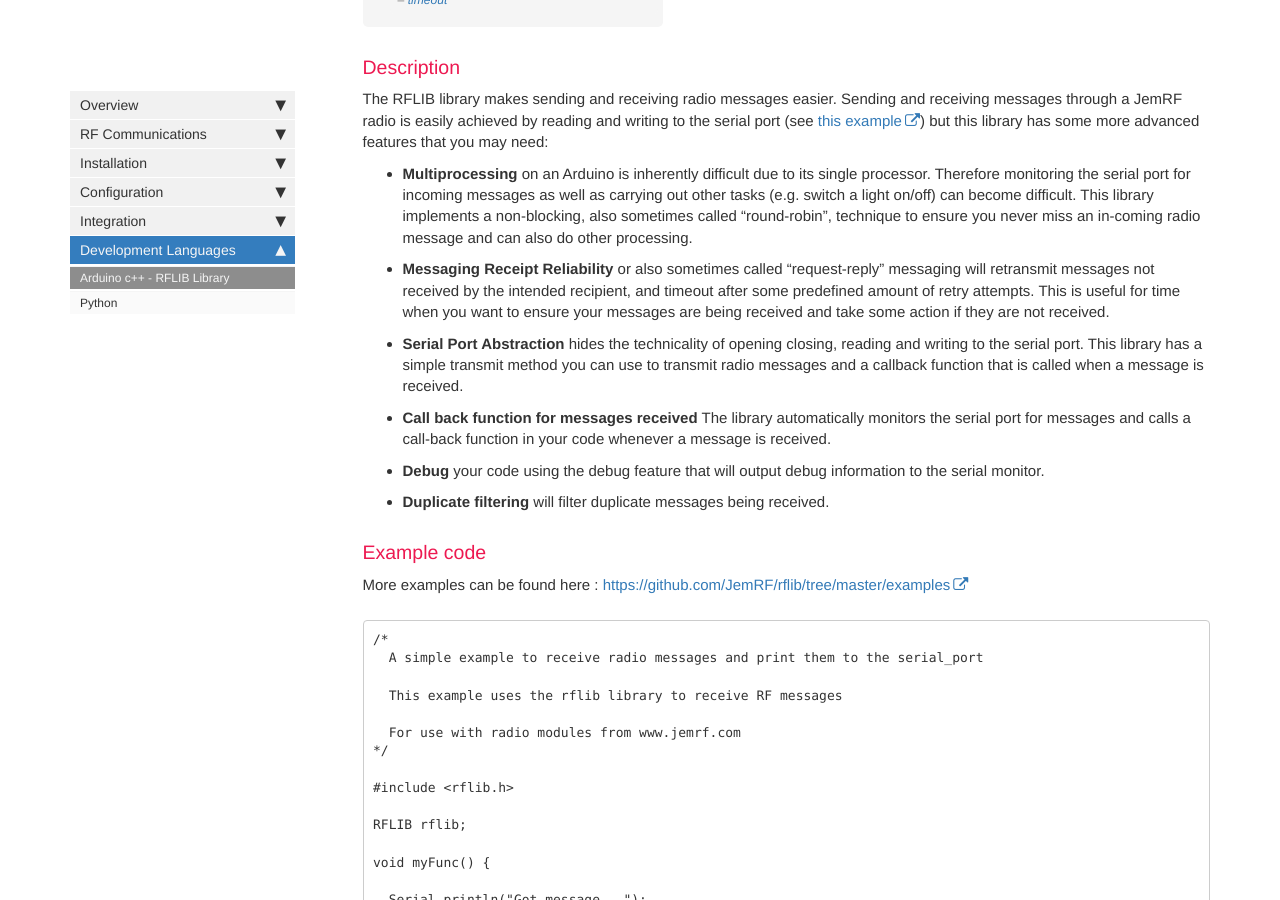
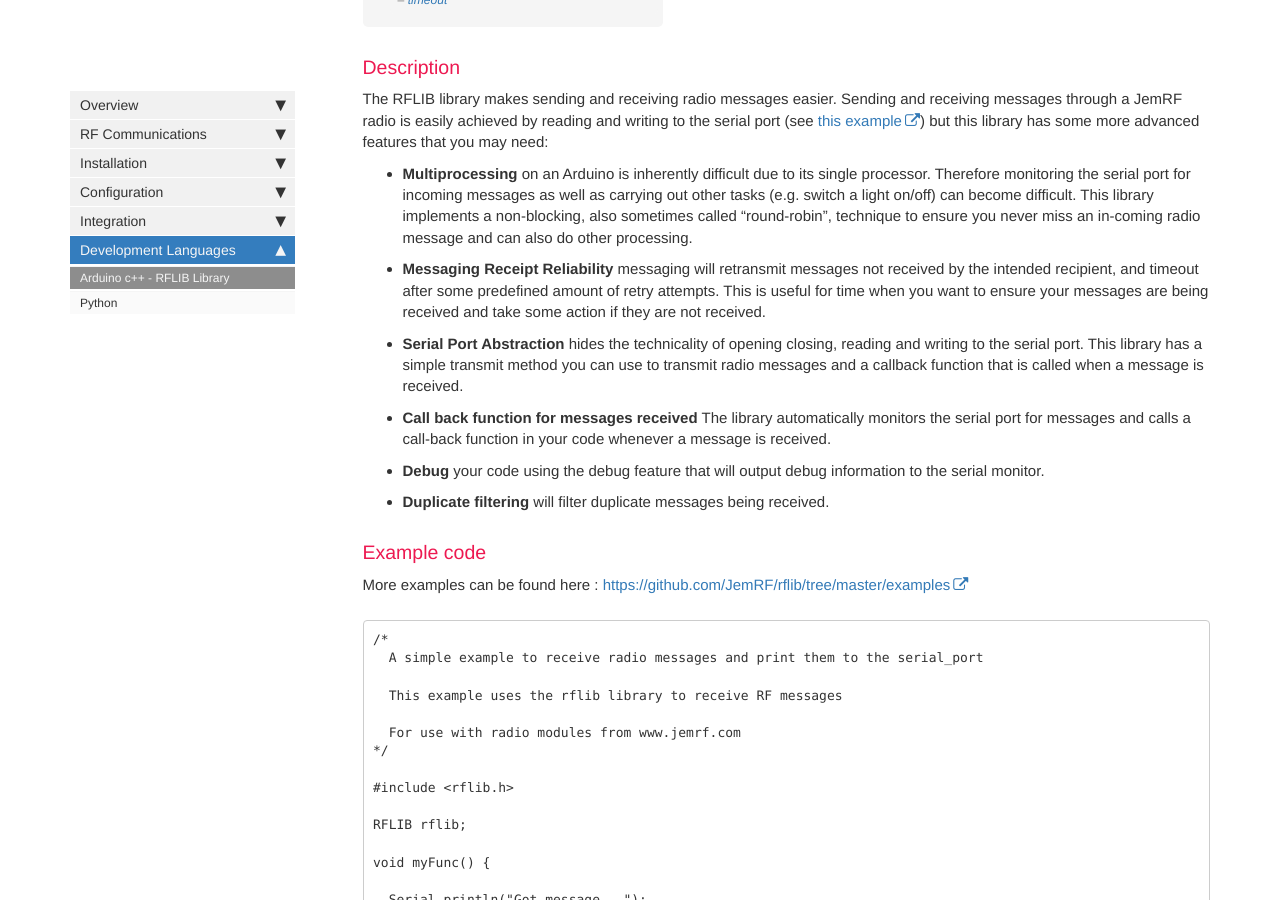
Before and after one commit to JemRF/RF-Documentation, a Jekyll site: the page built from pages/mydoc/rflib.md, in a window 1280 px wide and 900 px high, scrolled down 586 px. Built offline with Jekyll 4.4.1, drawn with Linux system fonts in a browser that asks for light colours; comment, search, counter and statistics services are not loaded.

Commit message:
Documentation release

```diff
--- a/pages/mydoc/rflib.md
+++ b/pages/mydoc/rflib.md
@@ -14,7 +14,7 @@ The RFLIB library makes sending and receiving radio messages easier. Sending and
 
  - **Multiprocessing** on an Arduino is inherently difficult due to its single processor. Therefore monitoring the serial port for incoming messages as well as carrying out other tasks (e.g. switch a light on/off) can become difficult. This library implements a non-blocking, also sometimes called "round-robin", technique to ensure you never miss an in-coming radio message and can also do other processing.
 
- - **Messaging Receipt Reliability** or also sometimes called "request-reply" messaging will retransmit messages not received by the intended recipient, and timeout after some predefined amount of retry attempts. This is useful for time when you want to ensure your messages are being received and take some action if they are not received.
+ - **Messaging Receipt Reliability** messaging will retransmit messages not received by the intended recipient, and timeout after some predefined amount of retry attempts. This is useful for time when you want to ensure your messages are being received and take some action if they are not received.
 
  - **Serial Port Abstraction** hides the technicality of opening closing, reading and writing to the serial port. This library has a simple transmit method you can use to transmit radio messages and a callback function that is called when a message is received.
 
```
